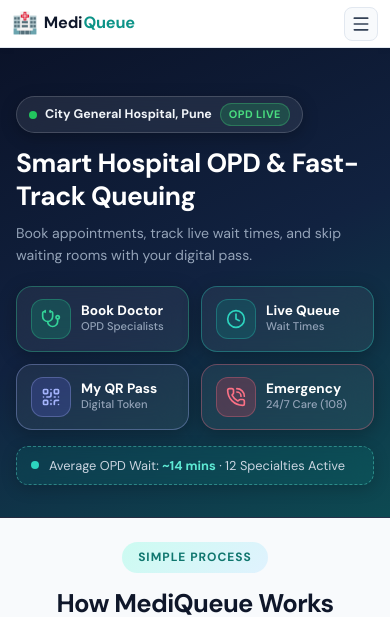
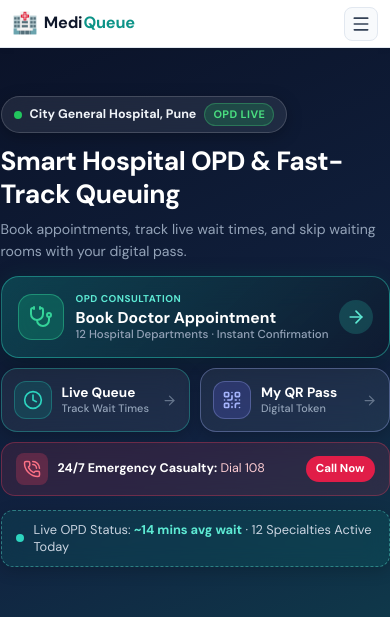
Before and after one commit to Dhasashok/mediqueue, a React (Create React App) app in the folder mediqueue/frontend/: page / in a window 390 px wide. Shown: the top 617 px of the page. Built offline with nearby package versions, Linux system fonts and the light colour scheme; no server answers.

Commit message:
feat(mobile-ui): make mobile hero full-screen and upgrade square buttons to big professional cards

```diff
--- a/mediqueue/frontend/src/pages/Home.css
+++ b/mediqueue/frontend/src/pages/Home.css
@@ -359,18 +359,42 @@
 
   .hero-v2 {
     background: linear-gradient(155deg, #0b1329 0%, #112240 50%, #0d4a52 100%) !important;
-    min-height: auto !important;
+    min-height: calc(100dvh - 52px) !important;
+    display: flex !important;
+    flex-direction: column !important;
+    justify-content: space-between !important;
     border-radius: 0 !important;
     box-shadow: none !important;
     border-bottom: 1px solid rgba(255, 255, 255, 0.1) !important;
+    box-sizing: border-box !important;
   }
   .hero-blob {
     display: none !important;
   }
   .hero-v2-inner {
-    padding-top: 20px !important;
-    padding-bottom: 24px !important;
+    flex: 1 !important;
+    display: flex !important;
+    flex-direction: column !important;
+    justify-content: space-between !important;
+    padding-top: 18px !important;
+    padding-bottom: 22px !important;
     text-align: left !important;
+    width: 100% !important;
+    box-sizing: border-box !important;
+  }
+  .hero-mobile-clinical {
+    flex: 1 !important;
+    display: flex !important;
+    flex-direction: column !important;
+    justify-content: space-between !important;
+    gap: 14px !important;
+    width: 100% !important;
+  }
+
+  .m-top-group {
+    display: flex !important;
+    flex-direction: column !important;
+    width: 100% !important;
   }
 
   /* Hospital location & live status strip */
@@ -385,7 +409,7 @@
     box-shadow: 0 4px 16px rgba(0, 0, 0, 0.25) !important;
     padding: 6px 12px !important;
     border-radius: 999px !important;
-    margin-bottom: 14px !important;
+    margin-bottom: 12px !important;
     align-self: flex-start !important;
   }
   .m-pulse-dot {
@@ -421,71 +445,175 @@
     color: #ffffff !important;
     line-height: 1.25 !important;
     letter-spacing: -0.02em !important;
-    margin-bottom: 10px !important;
+    margin-bottom: 8px !important;
     text-align: left !important;
   }
   .m-hero-sub {
     font-size: 0.88rem !important;
     line-height: 1.5 !important;
     color: #94a3b8 !important;
-    margin-bottom: 20px !important;
+    margin-bottom: 0 !important;
     text-align: left !important;
   }
 
-  /* 4-Up Quick Access Matrix */
-  .m-quick-grid {
+  /* Actions Group */
+  .m-actions-group {
+    display: flex !important;
+    flex-direction: column !important;
+    gap: 10px !important;
+    width: 100% !important;
+  }
+
+  /* Big Featured Doctor Booking Card */
+  .m-featured-card {
+    display: flex !important;
+    align-items: center !important;
+    justify-content: space-between !important;
+    background: linear-gradient(135deg, rgba(13, 148, 136, 0.32) 0%, rgba(15, 23, 42, 0.65) 100%) !important;
+    backdrop-filter: blur(16px) !important;
+    -webkit-backdrop-filter: blur(16px) !important;
+    border: 1px solid rgba(45, 212, 191, 0.45) !important;
+    box-shadow: 0 8px 24px rgba(0, 0, 0, 0.3), 0 0 20px rgba(13, 148, 136, 0.15) !important;
+    border-radius: 18px !important;
+    padding: 14px 16px !important;
+    text-decoration: none !important;
+    width: 100% !important;
+    box-sizing: border-box !important;
+    transition: transform 0.15s ease, background 0.15s ease !important;
+    -webkit-tap-highlight-color: transparent !important;
+  }
+  .m-featured-card:active {
+    transform: scale(0.98) !important;
+    background: linear-gradient(135deg, rgba(13, 148, 136, 0.4) 0%, rgba(15, 23, 42, 0.75) 100%) !important;
+  }
+  .m-fc-left {
+    display: flex !important;
+    align-items: center !important;
+    gap: 12px !important;
+    overflow: hidden !important;
+    text-align: left !important;
+  }
+  .m-fc-icon-wrap {
+    width: 46px !important;
+    height: 46px !important;
+    border-radius: 14px !important;
+    background: rgba(16, 185, 129, 0.25) !important;
+    color: #34d399 !important;
+    border: 1px solid rgba(52, 211, 153, 0.45) !important;
+    display: flex !important;
+    align-items: center !important;
+    justify-content: center !important;
+    flex-shrink: 0 !important;
+  }
+  .m-fc-text {
+    display: flex !important;
+    flex-direction: column !important;
+    overflow: hidden !important;
+    text-align: left !important;
+  }
+  .m-fc-badge {
+    font-size: 0.62rem !important;
+    font-weight: 800 !important;
+    color: #5eead4 !important;
+    letter-spacing: 0.05em !important;
+    text-transform: uppercase !important;
+    margin-bottom: 2px !important;
+  }
+  .m-fc-title {
+    font-size: 0.98rem !important;
+    font-weight: 800 !important;
+    color: #ffffff !important;
+    line-height: 1.25 !important;
+    white-space: nowrap !important;
+  }
+  .m-fc-sub {
+    font-size: 0.72rem !important;
+    color: #94a3b8 !important;
+    font-weight: 500 !important;
+    line-height: 1.3 !important;
+    white-space: nowrap !important;
+  }
+  .m-fc-arrow {
+    width: 34px !important;
+    height: 34px !important;
+    border-radius: 50% !important;
+    background: rgba(45, 212, 191, 0.2) !important;
+    color: #5eead4 !important;
+    display: flex !important;
+    align-items: center !important;
+    justify-content: center !important;
+    flex-shrink: 0 !important;
+    margin-left: 10px !important;
+  }
+
+  /* Secondary Duo Grid (Wide & Comfortable) */
+  .m-duo-grid {
     display: grid !important;
     grid-template-columns: 1fr 1fr !important;
-    gap: 12px !important;
-    margin-bottom: 16px !important;
+    gap: 10px !important;
     width: 100% !important;
   }
-  .m-quick-card {
+  .m-duo-card {
     display: flex !important;
     align-items: center !important;
     gap: 10px !important;
     background: rgba(255, 255, 255, 0.06) !important;
-    backdrop-filter: blur(16px) !important;
-    -webkit-backdrop-filter: blur(16px) !important;
+    backdrop-filter: blur(14px) !important;
+    -webkit-backdrop-filter: blur(14px) !important;
     border: 1px solid rgba(255, 255, 255, 0.12) !important;
     border-radius: 16px !important;
-    padding: 12px 14px !important;
+    padding: 12px 12px !important;
     text-decoration: none !important;
-    box-shadow: 0 4px 18px rgba(0, 0, 0, 0.25) !important;
+    box-shadow: 0 4px 16px rgba(0, 0, 0, 0.2) !important;
+    box-sizing: border-box !important;
     transition: transform 0.15s ease, background 0.15s ease !important;
     -webkit-tap-highlight-color: transparent !important;
-    box-sizing: border-box !important;
   }
-  .m-quick-card:active {
+  .m-duo-card:active {
     transform: scale(0.97) !important;
     background: rgba(255, 255, 255, 0.12) !important;
   }
-  .m-qc-primary {
-    border-color: rgba(52, 211, 153, 0.35) !important;
-  }
-  .m-qc-teal {
+  .m-duo-queue {
     border-color: rgba(45, 212, 191, 0.35) !important;
   }
-  .m-qc-indigo {
+  .m-duo-pass {
     border-color: rgba(165, 180, 252, 0.35) !important;
   }
-  .m-qc-rose {
-    border-color: rgba(251, 113, 133, 0.35) !important;
-  }
-  .m-qc-icon-wrap {
-    width: 40px !important;
-    height: 40px !important;
+  .m-duo-icon {
+    width: 38px !important;
+    height: 38px !important;
     border-radius: 12px !important;
     display: flex !important;
     align-items: center !important;
     justify-content: center !important;
     flex-shrink: 0 !important;
   }
-  .m-qci-emerald {
-    background: rgba(16, 185, 129, 0.22) !important;
-    color: #34d399 !important;
-    border: 1px solid rgba(52, 211, 153, 0.3) !important;
+  .m-duo-text {
+    display: flex !important;
+    flex-direction: column !important;
+    overflow: hidden !important;
+    text-align: left !important;
   }
+  .m-duo-title {
+    font-size: 0.85rem !important;
+    font-weight: 750 !important;
+    color: #ffffff !important;
+    line-height: 1.2 !important;
+    white-space: nowrap !important;
+  }
+  .m-duo-sub {
+    font-size: 0.68rem !important;
+    color: #94a3b8 !important;
+    font-weight: 500 !important;
+    line-height: 1.3 !important;
+    white-space: nowrap !important;
+  }
+  .m-duo-arrow {
+    color: #64748b !important;
+    margin-left: auto !important;
+    flex-shrink: 0 !important;
+  }
+
   .m-qci-teal {
     background: rgba(13, 148, 136, 0.22) !important;
     color: #2dd4bf !important;
@@ -496,30 +624,64 @@
     color: #a5b4fc !important;
     border: 1px solid rgba(165, 180, 252, 0.3) !important;
   }
-  .m-qci-rose {
-    background: rgba(244, 63, 94, 0.22) !important;
+
+  /* Emergency Hotline Bar */
+  .m-emergency-bar {
+    display: flex !important;
+    align-items: center !important;
+    justify-content: space-between !important;
+    background: rgba(244, 63, 94, 0.12) !important;
+    backdrop-filter: blur(10px) !important;
+    -webkit-backdrop-filter: blur(10px) !important;
+    border: 1px solid rgba(244, 63, 94, 0.32) !important;
+    border-radius: 14px !important;
+    padding: 10px 14px !important;
+    text-decoration: none !important;
+    box-sizing: border-box !important;
+    width: 100% !important;
+    transition: transform 0.15s ease, background 0.15s ease !important;
+    -webkit-tap-highlight-color: transparent !important;
+  }
+  .m-emergency-bar:active {
+    transform: scale(0.98) !important;
+    background: rgba(244, 63, 94, 0.2) !important;
+  }
+  .m-emg-left {
+    display: flex !important;
+    align-items: center !important;
+    gap: 10px !important;
+    overflow: hidden !important;
+  }
+  .m-emg-icon {
+    width: 32px !important;
+    height: 32px !important;
+    border-radius: 8px !important;
+    background: rgba(244, 63, 94, 0.25) !important;
     color: #fb7185 !important;
-    border: 1px solid rgba(251, 113, 133, 0.3) !important;
+    display: flex !important;
+    align-items: center !important;
+    justify-content: center !important;
+    flex-shrink: 0 !important;
   }
-  .m-qc-text {
-    display: flex !important;
-    flex-direction: column !important;
+  .m-emg-text {
+    font-size: 0.78rem !important;
+    color: #fecdd3 !important;
+    white-space: nowrap !important;
     overflow: hidden !important;
-    text-align: left !important;
+    text-overflow: ellipsis !important;
   }
-  .m-qc-title {
-    font-size: 0.85rem !important;
-    font-weight: 750 !important;
+  .m-emg-text strong {
     color: #ffffff !important;
-    line-height: 1.2 !important;
-    white-space: nowrap !important;
   }
-  .m-qc-sub {
-    font-size: 0.70rem !important;
-    color: #94a3b8 !important;
-    font-weight: 500 !important;
-    line-height: 1.3 !important;
-    white-space: nowrap !important;
+  .m-emg-action {
+    font-size: 0.72rem !important;
+    font-weight: 800 !important;
+    background: #e11d48 !important;
+    color: #ffffff !important;
+    padding: 4px 10px !important;
+    border-radius: 999px !important;
+    flex-shrink: 0 !important;
+    margin-left: 8px !important;
   }
 
   /* Live Ticker Card */
--- a/mediqueue/frontend/src/pages/Home.js
+++ b/mediqueue/frontend/src/pages/Home.js
@@ -131,6 +131,8 @@ const Home = () => {
 
             {/* ── Mobile-Only Clean Clinical Healthcare View ── */}
             <div className="hero-mobile-clinical">
+              {/* Top Header Group */}
+              <div className="m-top-group">
                 <div className="m-hospital-strip">
                   <span className="m-pulse-dot"></span>
                   <span className="m-hosp-name">City General Hospital, Pune</span>
@@ -143,55 +145,71 @@ const Home = () => {
                 <p className="m-hero-sub">
                   Book appointments, track live wait times, and skip waiting rooms with your digital pass.
                 </p>
+              </div>
 
-              {/* 4-Up Quick Access Matrix */}
-              <div className="m-quick-grid">
-                <Link to="/find-hospital" className="m-quick-card m-qc-primary">
-                  <div className="m-qc-icon-wrap m-qci-emerald">
-                    <Stethoscope size={20} />
+              {/* Big Professional Action Cards */}
+              <div className="m-actions-group">
+                {/* 1. Big Featured Primary Card */}
+                <Link to="/find-hospital" className="m-featured-card">
+                  <div className="m-fc-left">
+                    <div className="m-fc-icon-wrap">
+                      <Stethoscope size={24} />
                     </div>
-                  <div className="m-qc-text">
-                    <span className="m-qc-title">Book Doctor</span>
-                    <span className="m-qc-sub">OPD Specialists</span>
+                    <div className="m-fc-text">
+                      <span className="m-fc-badge">OPD CONSULTATION</span>
+                      <span className="m-fc-title">Book Doctor Appointment</span>
+                      <span className="m-fc-sub">12 Hospital Departments · Instant Confirmation</span>
+                    </div>
+                  </div>
+                  <div className="m-fc-arrow">
+                    <ArrowRight size={20} />
                   </div>
                 </Link>
 
-                <Link to="/my-queue" className="m-quick-card m-qc-teal">
-                  <div className="m-qc-icon-wrap m-qci-teal">
+                {/* 2. Secondary Duo Cards (Wide & Comfortable) */}
+                <div className="m-duo-grid">
+                  <Link to="/my-queue" className="m-duo-card m-duo-queue">
+                    <div className="m-duo-icon m-qci-teal">
                       <Clock size={20} />
                     </div>
-                  <div className="m-qc-text">
-                    <span className="m-qc-title">Live Queue</span>
-                    <span className="m-qc-sub">Wait Times</span>
+                    <div className="m-duo-text">
+                      <span className="m-duo-title">Live Queue</span>
+                      <span className="m-duo-sub">Track Wait Times</span>
                     </div>
+                    <ArrowRight size={15} className="m-duo-arrow" />
                   </Link>
 
-                <Link to="/my-queue" className="m-quick-card m-qc-indigo">
-                  <div className="m-qc-icon-wrap m-qci-indigo">
+                  <Link to="/my-queue" className="m-duo-card m-duo-pass">
+                    <div className="m-duo-icon m-qci-indigo">
                       <QrCode size={20} />
                     </div>
-                  <div className="m-qc-text">
-                    <span className="m-qc-title">My QR Pass</span>
-                    <span className="m-qc-sub">Digital Token</span>
+                    <div className="m-duo-text">
+                      <span className="m-duo-title">My QR Pass</span>
+                      <span className="m-duo-sub">Digital Token</span>
                     </div>
+                    <ArrowRight size={15} className="m-duo-arrow" />
                   </Link>
+                </div>
 
-                <a href="tel:108" className="m-quick-card m-qc-rose">
-                  <div className="m-qc-icon-wrap m-qci-rose">
-                    <PhoneCall size={20} />
+                {/* 3. Emergency Hotline Bar */}
+                <a href="tel:108" className="m-emergency-bar">
+                  <div className="m-emg-left">
+                    <div className="m-emg-icon">
+                      <PhoneCall size={18} />
                     </div>
-                  <div className="m-qc-text">
-                    <span className="m-qc-title">Emergency</span>
-                    <span className="m-qc-sub">24/7 Care (108)</span>
+                    <span className="m-emg-text">
+                      <strong>24/7 Emergency Casualty:</strong> Dial 108
+                    </span>
                   </div>
+                  <span className="m-emg-action">Call Now</span>
                 </a>
               </div>
 
-              {/* Live Status Ticker */}
+              {/* Bottom Live Ticker */}
               <div className="m-ticker-card">
                 <div className="m-ticker-pulse"></div>
                 <span className="m-ticker-text">
-                  Average OPD Wait: <strong>~14 mins</strong> · 12 Specialties Active
+                  Live OPD Status: <strong>~14 mins avg wait</strong> · 12 Specialties Active Today
                 </span>
               </div>
             </div>
```
Lines whose indentation alone changed are shown as unchanged.
